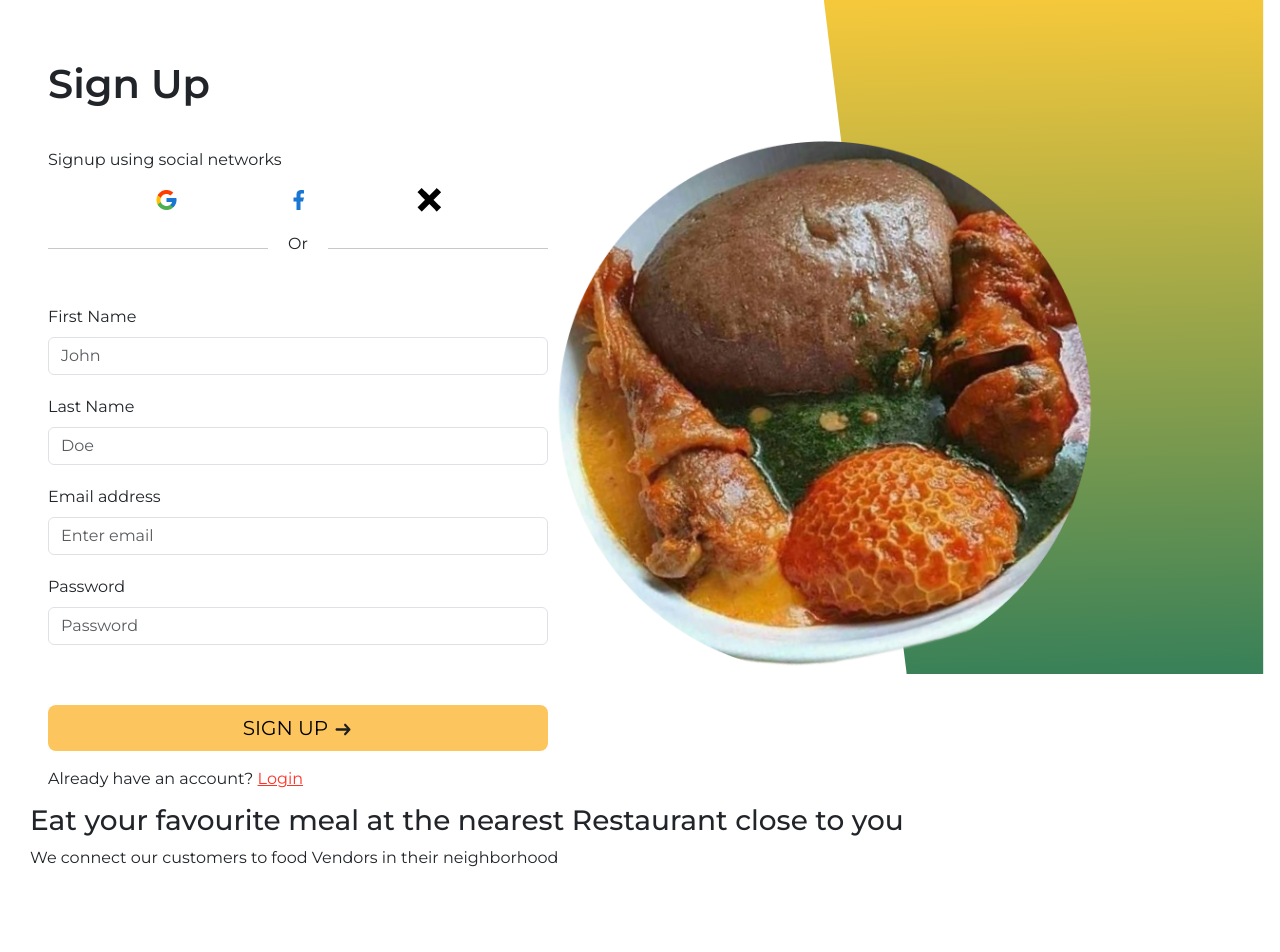
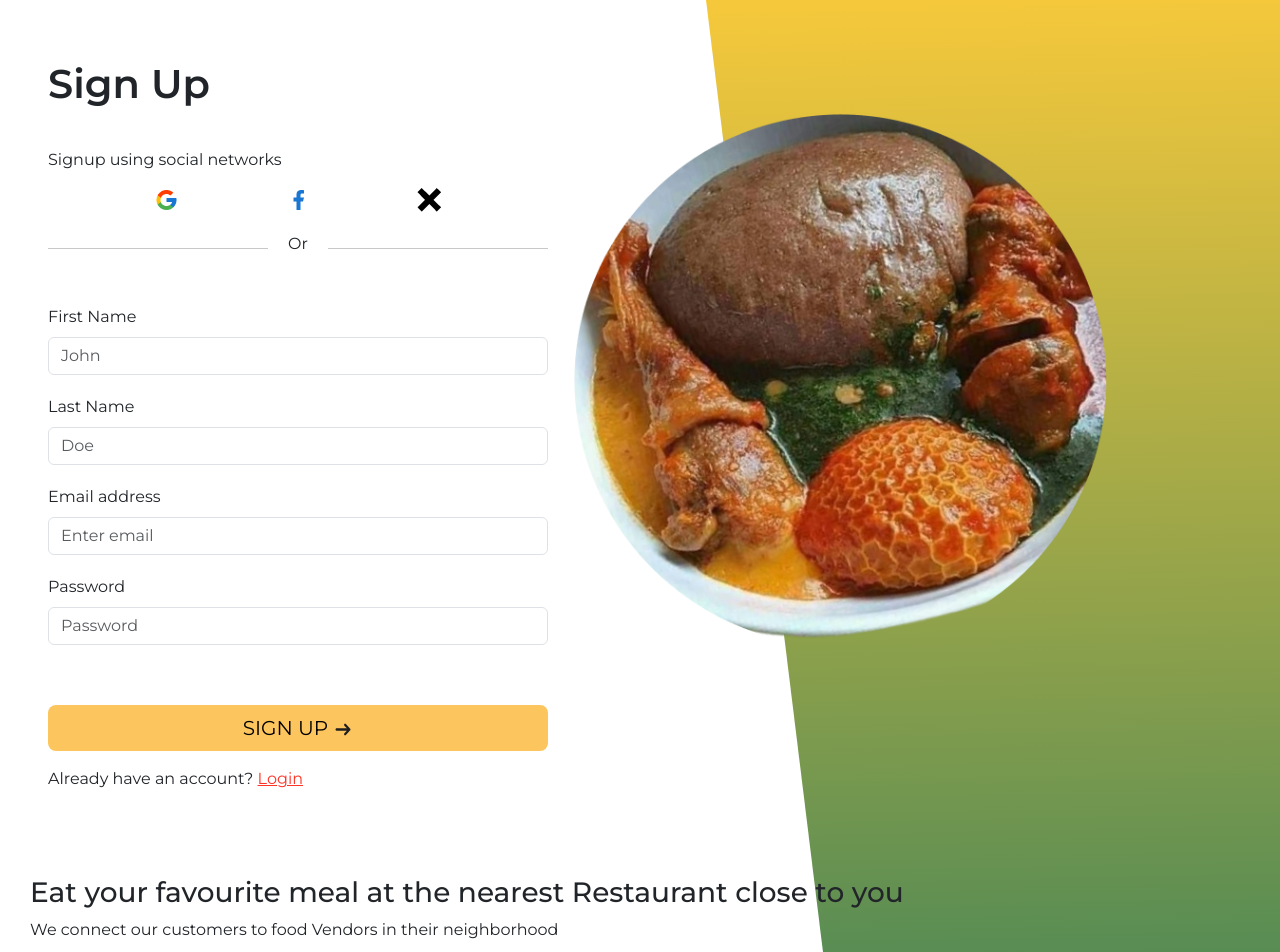
Before and after one commit to R-Wangui/Local-Dish-Connect, a React (Vite) app: page /customersignup in a window 1280 px wide. Shown: the top 952 px of the page. Before the commit the page ends 886 px from the top, so only its background shows below. Built offline with nearby package versions, Linux system fonts and the light colour scheme; no server answers.

Commit message:
Fixed the styling on the Vendor's dashboard

```diff
--- a/src/components/authentication/CustomerSignup.jsx
+++ b/src/components/authentication/CustomerSignup.jsx
@@ -1,6 +1,6 @@
 import { useState, useEffect } from "react";
 import { Form, Alert } from "react-bootstrap";
-import { Link } from "react-router-dom";
+import { Link, useNavigate } from "react-router-dom";
 import Buttons from "../layout/Buttons";
 import Vector from "../vector/Vector";
 import axios from "axios";
@@ -14,6 +14,7 @@ function CustomerSignup() {
   const [error, setError] = useState("");
   const [submittedData, setSubmittedData] = useState(null); // State to store submitted data
   const [loading, setLoading] = useState(false)
+  const navigate = useNavigate()
 
 
   const apiUrl = "https://dishcorner.onrender.com/api/v1/auth/register";
@@ -50,11 +51,12 @@ function CustomerSignup() {
         });
         console.log(response.data);
         setSubmittedData(response.data); // Update state with submitted data
-        window.location.replace("/landing")
+        // window.location.replace("/landing")
+        navigate("/landing");
       } catch (error) {
         console.error("An error occurred:", error.response);
-        alert(error.response.data.message)
-        setError("An error occurred. Please try again.");
+        // alert(error.response.data.message)
+        setError("An error occurred. Please try again."); // This is not working
       }
     }
     setLoading(true);
--- a/src/components/authentication/VendorSignup.jsx
+++ b/src/components/authentication/VendorSignup.jsx
@@ -1,8 +1,7 @@
 import { Form, Button, Alert } from 'react-bootstrap';
 import { useState, useEffect } from 'react';
-import { FaCheckSquare, FaHome, FaSquare, FaSquareFull } from 'react-icons/fa'
 import Buttons from '../layout/Buttons';
-import { Link } from 'react-router-dom';
+import { Link, useNavigate } from 'react-router-dom';
 import LoadingPage from '../../pages/LoadingPage';
 
 
@@ -12,9 +11,9 @@ function VendorSignup() {
   const [name, setName] = useState('');
   const [email, setEmail] = useState('');
   const [password, setPassword] = useState('');
-  const [retypePassword, setRetypePassword] = useState('')
   const [error, setError] = useState('');
   const [loading, setLoading] = useState (false)
+  const navigate = useNavigate()
 
   // Event handler function for the form so it submits before refreshing the page
   const handleSubmit = (e) => {
@@ -24,9 +23,9 @@ function VendorSignup() {
       // This condition checks that you enter a valid email and password
       setError("Please enter username, email and password");
       return;
-    } else if (name !== available) {
-      setError("Username not available");
-      return;
+    // } else if (name !== available) {
+    //   setError("Username not available");
+    //   return;
     } else if (!validEmail(email)) {
       setError("Please enter a valid email address");
       return;
@@ -37,9 +36,10 @@ function VendorSignup() {
       console.log('Password:', password);
       // then clear the error message and set it to blank
       setError('');
+      navigate("/vendorsdashboard");
     }
 
-    //
+
     // setLoading(true);
 
     // setTimeout (() => {
@@ -48,7 +48,7 @@ function VendorSignup() {
     //   console.log('Password:', password);
     //   setError('');
     //   setLoading(false)
-    // }, 5000);
+    // }, 3000);
   };
 
   // validate the email so the user has to input a correct email and in the right formart
@@ -129,7 +129,7 @@ function VendorSignup() {
                 border: 'none',
                 margin: '20px 0',
                 color: "#000"
-              }}><Link to='/vendorsdashboard' style={{textDecoration: 'none', color: 'black'}} >Sign up <img src="/images/arrow-right.svg" alt="" /></Link></Buttons>
+              }}>SIGN UP <img src="/images/arrow-right.svg" alt="" /></Buttons>
               <h5 style={{textAlign: 'center', fontSize: "20px", fontWeight: 500, lineHeight: "30px"}}>CONTINUE A GUEST</h5>
             </div>
           </Form>
--- a/src/index.css
+++ b/src/index.css
@@ -140,6 +140,8 @@ h1 {
 #tagline2 {
   margin-left: 30px;
   margin-top: 116px;
+  position: absolute;
+  top: 760px;
 }
 /* Styling for Vendors Login and signup page */
 .vendor-tagline {
@@ -164,7 +166,7 @@ h1 {
 /* styling for the vector */
 #vector {
   width: 574px;
-  height: 674px;
+  height: auto;
   position: static;
 }
 
@@ -179,8 +181,9 @@ h1 {
 .signupImage {
   transform: rotate(-12.92deg);
   transform: scale(0.95);
-  margin-top: -680px;
-  margin-left: 540px;
+  position: absolute;
+  top: 100px;
+  left: 560px;
 }
 /* Forget password page */
 .forgetpasswordImage {
@@ -1031,7 +1034,7 @@ Card.Img {
   #revenueContainer {
     position: absolute;
     top: 182px;
-    left: 280px;
+    left: 264px;
     border: 1px solid #006B61;
     border-radius: 8px;
     padding: 24px;
@@ -1304,7 +1307,7 @@ Card.Img {
   height: 96px;
   position: absolute;
   top: 170px;
-  right: 360px;
+  right: 368px;
   padding: 12px;
   gap: 0;
 }
@@ -1323,7 +1326,7 @@ Card.Img {
   height: 96px;
   position: absolute;
   top: 270px;
-  right: 360px;
+  right: 368px;
   padding: 12px;
 }
 .incomeTitle {
@@ -1340,7 +1343,7 @@ Card.Img {
   height: 96px;
   position: absolute;
   top: 370px;
-  right: 360px;
+  right: 368px;
   padding: 12px;
 }
 .customerRatingsTitle {
--- a/src/pages/Landing.jsx
+++ b/src/pages/Landing.jsx
@@ -15,6 +15,10 @@ import Footer from "../components/layout/Footer";
 // It shows the services provided by this webapp. They can navigate to other pages through the navbar
 
 function Landing() {
+
+  // const [welcomeAlert, setWelcomeAlert] = useState("");
+  // setWelcomeAlert(`Welcome, ${response.data.firstname}! Your signup was successful.`);
+
   return (
     <>
         <NavigationBar />
```
